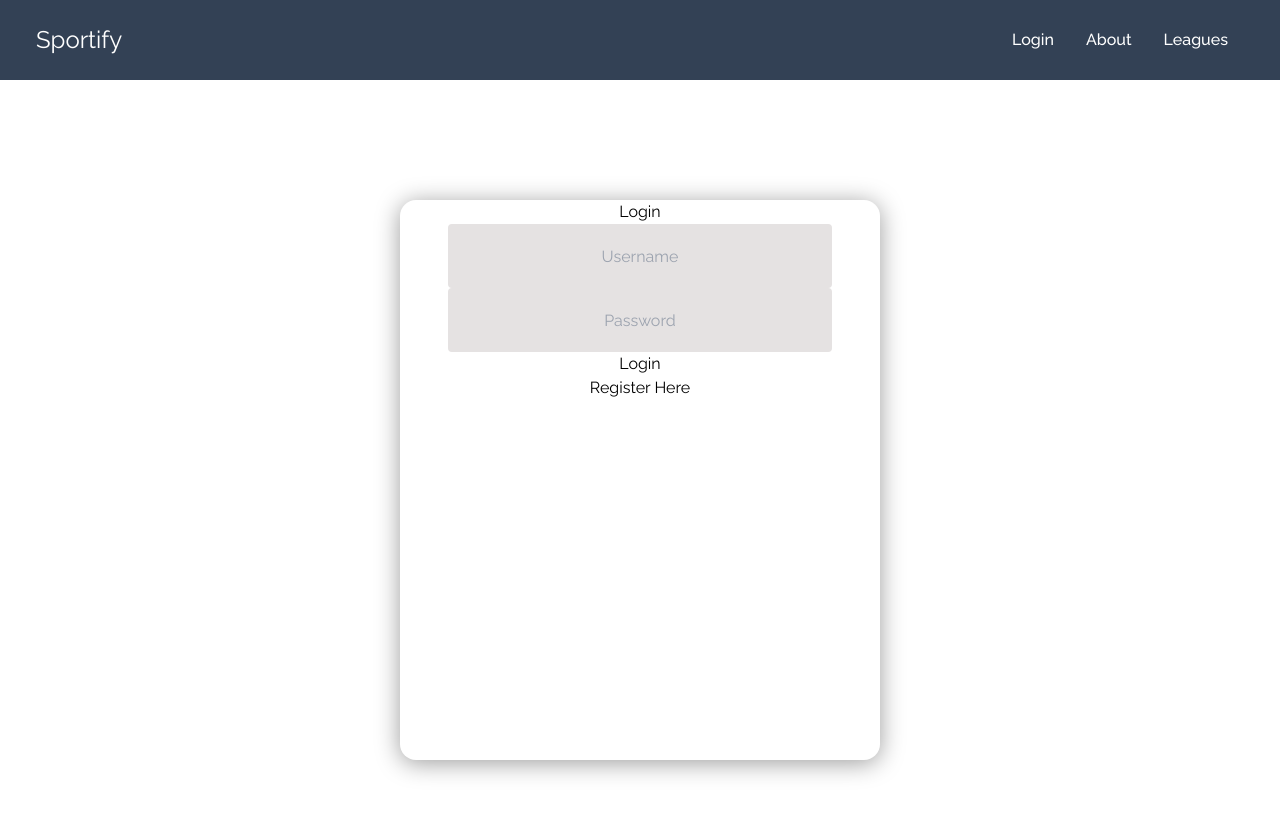
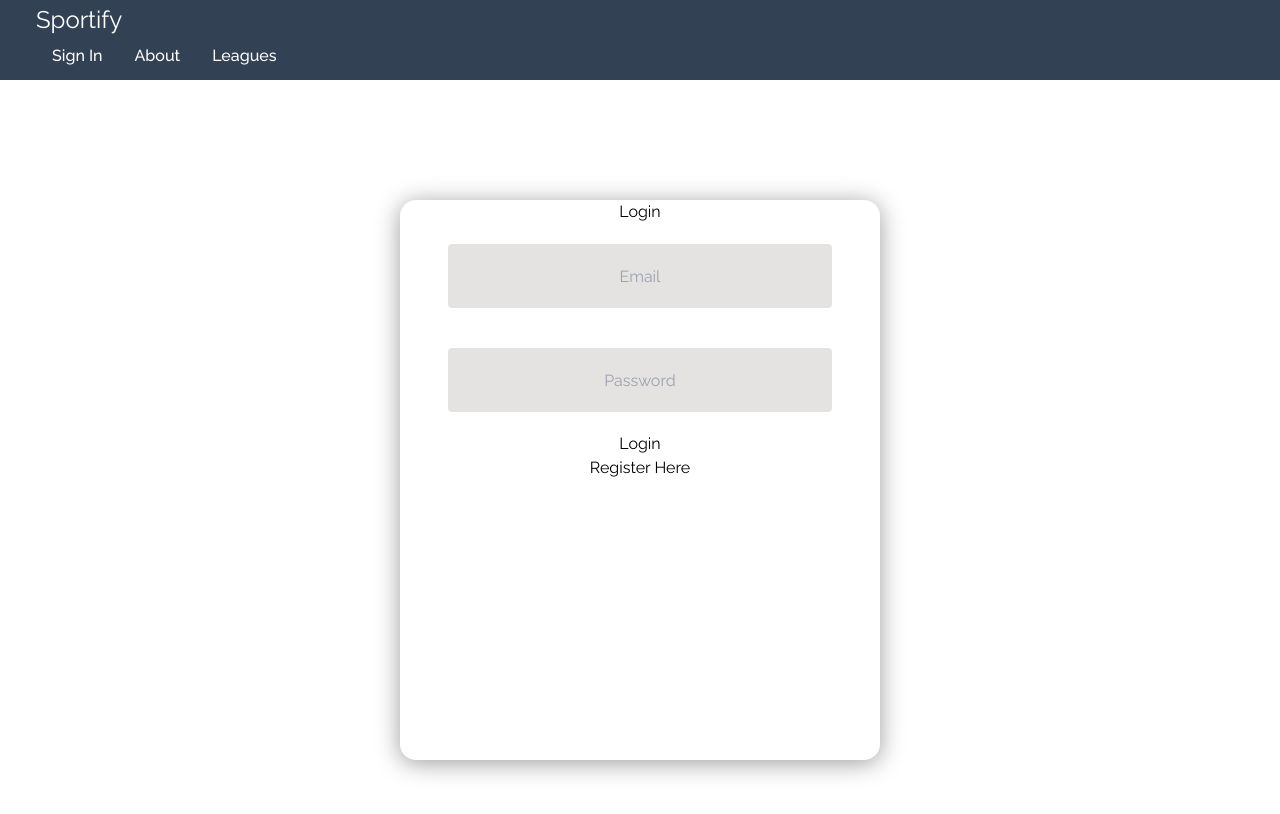
Before and after one commit to ap2121/Sportify-Frontend, a React (Create React App) app in the folder client/: page /login in a window 1280 px wide. Shown: the top 814 px of the page. Built offline with nearby package versions, Linux system fonts and the light colour scheme.

Commit message:
sign in and sign out now works and renders different pages based on login status

```diff
--- a/client/src/App.js
+++ b/client/src/App.js
@@ -4,20 +4,46 @@ import Home from './components/Home'
 import About from './components/About'
 import Login from './components/Login'
 import Register from './components/Register';
-import { Route, Routes } from 'react-router-dom'
+import { CheckSession } from './services/Auth';
+import { useState, useEffect } from 'react';
+import { Route, Routes, useNavigate } from 'react-router-dom'
 import LeaguePage from './components/LeaguePage';
 
 
+
 function App() {
-  return (
+  const [user, setUser] = useState(null)
+  let navigate = useNavigate()
+
+  const handleLogOut = () => {
+    setUser(null)
+    localStorage.clear()
+    navigate('/')
+  }
+  const checkToken  = async () => {
+    const user = await CheckSession()
+    setUser(user)
+  }
+
+  useEffect(() => {
+    const token = localStorage.getItem('token')
+    if(token) {
+      checkToken()
+    }
+  }, [])
+
+    return (
     <div>
-      <Navbar />
+      <Navbar
+      user={user}
+      handleLogOut={handleLogOut}
+      />
       <div className="App">
         <main className='bg-'>
           <Routes>
             <Route path='/' element={<Home />}/>
             <Route path='/about' element={<About />} />
-            <Route path='/login' element={<Login />} />
+            <Route path='/login' element={<Login setUser={setUser}/>} />
             <Route path='/register' element={<Register/>}></Route>
             <Route path='/leaguePage/:id' element={<LeaguePage />} />
           </Routes>
--- a/client/src/components/Login.jsx
+++ b/client/src/components/Login.jsx
@@ -1,17 +1,37 @@
 import React from 'react'
-import { Link } from 'react-router-dom'
+import { useState } from 'react'
+import { SignInUser } from '../services/Auth'
+import { Link, useNavigate } from 'react-router-dom'
 import './login.css'
-const Login = () => {
+const Login = ({setUser}) => {
+  const [formValues, setFormValues] = useState({email: '', password: ''})
+  let navigate = useNavigate()
+  const handleChange = (e) => {
+  setFormValues({...formValues, [e.target.name]: e.target.value})
+  }
+  const handleSubmit = async (e) => {
+    e.preventDefault()
+    const payload = await SignInUser(formValues)
+    setFormValues({
+      email: '',
+      password: ''
+    })
+    setUser(payload)
+    navigate('/')
+  }
+
   return (
     <div className='bg-login'>
     <div className='h-screen bg-slate-700 cover'>
       <h1>Login</h1>
-      <input type='text' placeholder='Username'/>
-      <input type='text' placeholder='Password'/>
+      <form onSubmit={handleSubmit}>
+      <input type='email' placeholder='Email' onChange={handleChange} name='email' value={formValues.email} required/>
+      <input type='password' placeholder='Password' onChange={handleChange} name='password' value={formValues.password} required/>
+      <button className='login-btn'>Login</button>
+      </form>
 
-      <div className='login-btn'>Login</div>
       <Link to='/register'>
-      <div className='sign-up-btn'>Register Here</div>
+      <button className='sign-up-btn' >Register Here</button>
       </Link>
 
 
--- a/client/src/components/Navbar.jsx
+++ b/client/src/components/Navbar.jsx
@@ -1,17 +1,14 @@
 import React, { useState } from 'react';
 import { NavLink } from 'react-router-dom';
 
-const Navbar = () => {
+const Navbar = ({ user, handleLogOut }) => {
   const [showLeagues, setShowLeagues] = useState(false);
-
   const leagues = [
     { id: 1, name: 'Premier League' },
     { id: 2, name: 'NBA' },
     { id: 3, name: 'NHL' },
     { id: 4, name: 'NFL' },
-];
-
-
+  ];
 
   const handleMouseEnter = () => {
     setShowLeagues(true);
@@ -21,9 +18,96 @@ const Navbar = () => {
     setShowLeagues(false);
   };
 
+  let userOptions
+  if (user) {
+    userOptions = (
+      <header>
+        <div className='text-2xl ml-5 text-white'>
+          <NavLink to='/'>Sportify</NavLink>
+        </div>
+
+        <ul className='px-5 flex items-center'>
+          <li>Welcome {user.username}</li>
+          <li className='px-4 cursor-pointer capitalize font-medium text-white hover:scale-105 duration-150'>
+            <NavLink onClick={handleLogOut} to='/'>Sign Out</NavLink>
+
+          </li>
+
+          <li className='px-4 cursor-pointer capitalize font-medium text-white hover:scale-105 duration-150'>
+            <NavLink to='/about'>About</NavLink>
+          </li>
+          <li
+            className='relative px-4 py-2 cursor-pointer capitalize font-medium text-white hover:scale-105 duration-150'
+            onMouseEnter={handleMouseEnter}
+            onMouseLeave={handleMouseLeave}
+          >
+            Leagues
+            {showLeagues && (
+              <ul className='absolute z-10 bg-gray-800 p-2 rounded-md shadow-xl'>
+                {leagues.map((league) => (
+                  <li key={league.id} className='py-2'>
+                    <NavLink
+                      to={`/leaguePage/${league.id}`}
+                      className='text-white hover:text-gray-400'
+                    >
+                      {league.name}
+                    </NavLink>
+                  </li>
+                ))}
+              </ul>
+            )}
+          </li>
+        </ul>
+      </header>
+    )
+  }
+
+  let publicOptions = (
+    <header>
+      <div className='text-2xl ml-5 text-white'>
+        <NavLink to='/'>Sportify</NavLink>
+      </div>
+      <ul className='px-5 flex items-center'>
+        <li className='px-4 cursor-pointer capitalize font-medium text-white hover:scale-105 duration-150'>
+          <NavLink to='/login'>Sign In</NavLink>
+        </li>
+        <li className='px-4 cursor-pointer capitalize font-medium text-white hover:scale-105 duration-150'>
+          <NavLink to='/about'>About</NavLink>
+        </li>
+        <li
+          className='relative px-4 py-2 cursor-pointer capitalize font-medium text-white hover:scale-105 duration-150'
+          onMouseEnter={handleMouseEnter}
+          onMouseLeave={handleMouseLeave}
+        >
+          Leagues
+          {showLeagues && (
+            <ul className='absolute z-10 bg-gray-800 p-2 rounded-md shadow-xl'>
+              {leagues.map((league) => (
+                <li key={league.id} className='py-2'>
+                  <NavLink
+                    to={`/leaguePage/${league.id}`}
+                    className='text-white hover:text-gray-400'
+                  >
+                    {league.name}
+                  </NavLink>
+                </li>
+              ))}
+            </ul>
+          )}
+        </li>
+      </ul>
+    </header>
+  )
+
+
+
+
+
   return (
     <div className='flex justify-between items-center w-full h-20 px-4 bg-slate-700'>
-      <div className='text-2xl ml-5 text-white'>
+      {user ? userOptions : publicOptions}
+
+      {/* <div className='text-2xl ml-5 text-white'>
         <NavLink to='/'>Sportify</NavLink>
       </div>
       <ul className='px-5 flex items-center'>
@@ -54,7 +138,7 @@ const Navbar = () => {
             </ul>
           )}
         </li>
-      </ul>
+      </ul> */}
     </div>
   );
 };
--- a/client/src/components/Register.jsx
+++ b/client/src/components/Register.jsx
@@ -1,17 +1,48 @@
 import React from 'react'
+import { RegisterUser } from '../services/Auth'
+import {useState} from 'react'
+import { useNavigate } from 'react-router-dom'
+const Register = () => {
+  let navigate = useNavigate()
+  const [formValues, setFormValues] = useState({
+    email: '',
+    username: '',
+    password: '',
+    confirmPassword: ''
+  })
 
-const Register = () => {
-  return (
+  const handleChange = (e) => {
+    setFormValues({...formValues, [e.target.name]: e.target.value})
+  }
+  const handleSubmit = async (e) => {
+    e.preventDefault()
+    await RegisterUser({
+        email: formValues.email,
+        username: formValues.username,
+        password: formValues.password
+    })
+    setFormValues({
+        email: '',
+        username: '',
+        password: ''
+    })
+    navigate('/login')
+  }
+
+    return (
 
 
 <div className='bg-login'>
     <div className='h-screen bg-slate-700 cover'>
       <h1>Sign Up!</h1>
-      <input type="text" placeholder='Email'/>
-      <input type='text' placeholder='Username'/>
-      <input type='text' placeholder='Password'/>
+      <form onSubmit={handleSubmit}>
+      <input type='email' placeholder='Email' onChange={handleChange} name='email' value={formValues.email} required/>
+      <input type='text' placeholder='Username' onChange={handleChange} name='username' value={formValues.username} required/>
+      <input type='password' placeholder='Password' onChange={handleChange} name='password' value={formValues.password} required/>
+      <input type='password' placeholder='Confirm Password' onChange={handleChange} name='confirmPassword' value={formValues.confirmPassword} required/>
+      <div className='login-btn' onClick={handleSubmit}>Register</div>
+      </form>
 
-      <div className='login-btn'>Register</div>
 
 
 
--- a/client/src/components/login.css
+++ b/client/src/components/login.css
@@ -31,9 +31,19 @@ input {
         border-radius: 0.25em;
         text-align: center;
         padding:  2em;
+        margin: 20px;
+
     }
 
 
 input:focus {
     outline-color: rgba(32, 177, 255)
 }
+
+.login-btn {
+    display: block;
+    margin: 0 auto;
+}
+.login-btn:hover {
+    cursor: pointer;
+}
--- a/client/src/services/Auth.js
+++ b/client/src/services/Auth.js
@@ -1,6 +1,6 @@
 import Client from "./api";
 
-export const signInUser = async(data) => {
+export const SignInUser = async(data) => {
     try {
         const res = await Client.post('/api/auth/login', data)
         localStorage.setItem('token', res.data.token)
@@ -22,6 +22,7 @@ export const RegisterUser = async (data) => {
 export const CheckSession = async () => {
     try {
         const res = await Client.get('/api/auth/session')
+        return res.data
     } catch(error) {
         throw error
     }
```
